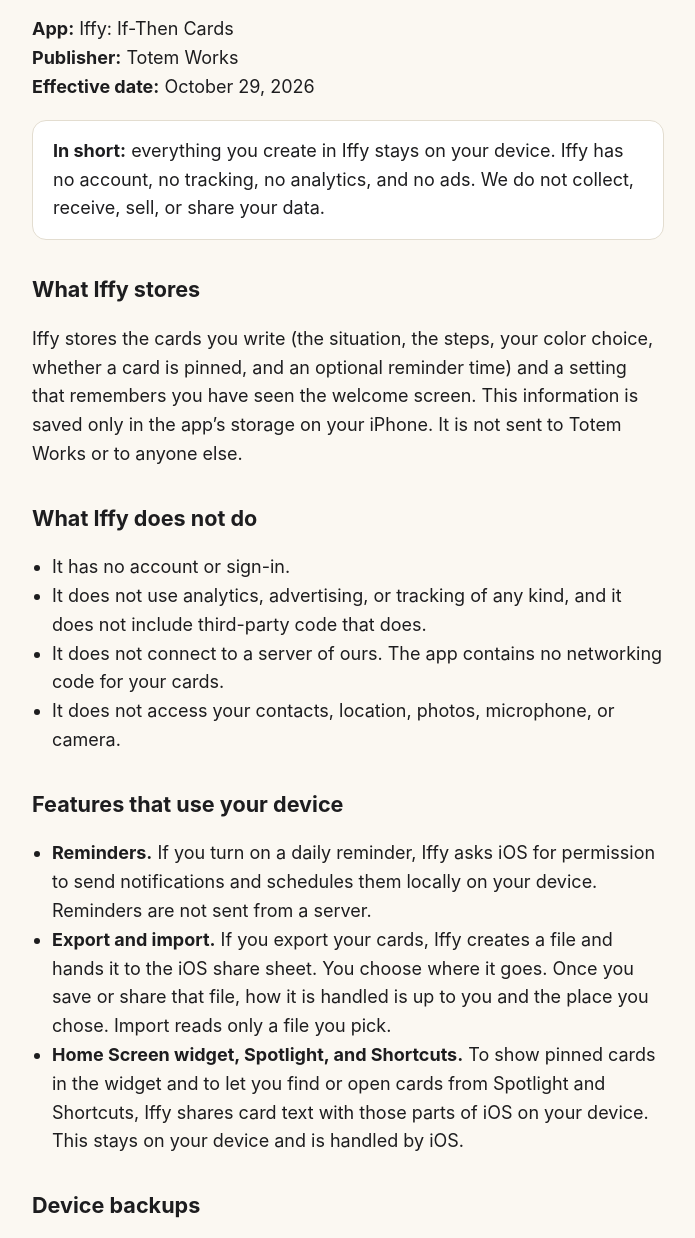
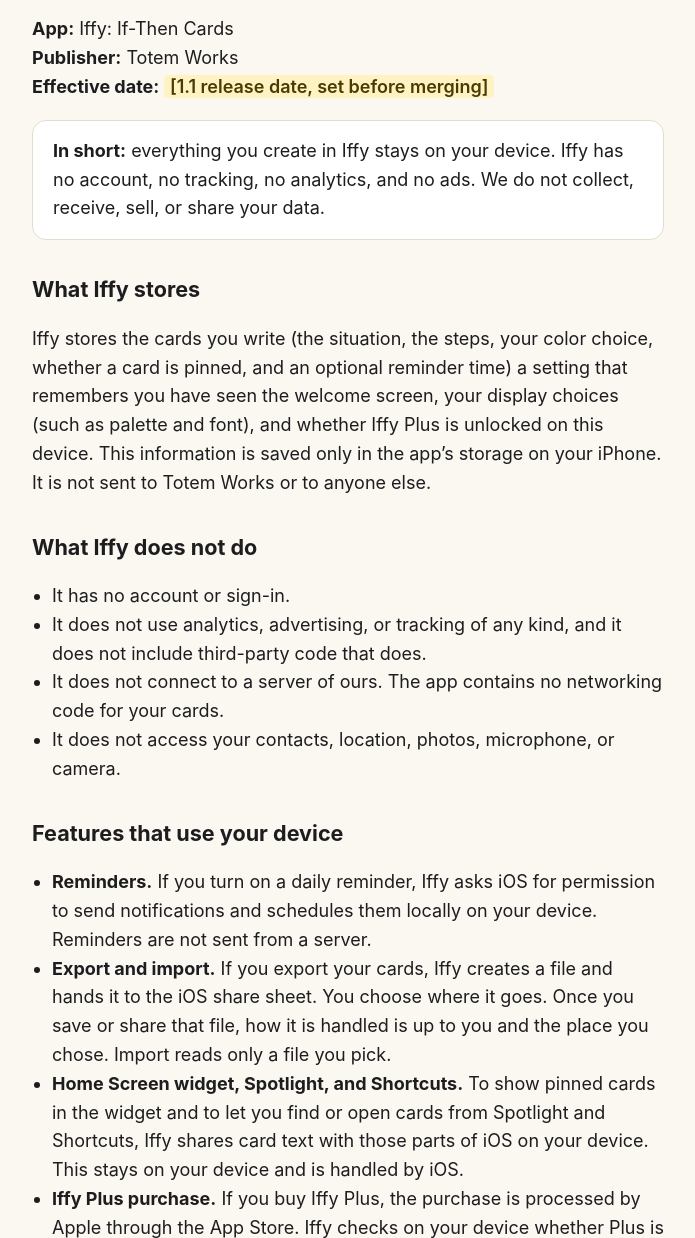
Before and after one commit to ZoneoutReal/iffy-site, a plain HTML site: page privacy.html in a window 1280 px wide. Shown: the part 158-1396 px from the top of the page, without its empty margins (292-987 px from the left). Drawn offline with Linux system fonts and the light colour scheme.

Commit message:
Privacy: add Iffy Plus purchase paragraph; effective date placeholder for 1.1 release

```diff
--- a/privacy.html
+++ b/privacy.html
@@ -16,14 +16,14 @@
     <h1>Privacy Policy</h1>
     <p><strong>App:</strong> Iffy: If-Then Cards<br>
     <strong>Publisher:</strong> Totem Works<br>
-    <strong>Effective date:</strong> October 29, 2026</p>
+    <strong>Effective date:</strong> <span class="todo">[1.1 release date, set before merging]</span></p>
 
     <div class="card">
       <strong>In short:</strong> everything you create in Iffy stays on your device. Iffy has no account, no tracking, no analytics, and no ads. We do not collect, receive, sell, or share your data.
     </div>
 
     <h2>What Iffy stores</h2>
-    <p>Iffy stores the cards you write (the situation, the steps, your color choice, whether a card is pinned, and an optional reminder time) and a setting that remembers you have seen the welcome screen. This information is saved only in the app&rsquo;s storage on your iPhone. It is not sent to Totem Works or to anyone else.</p>
+    <p>Iffy stores the cards you write (the situation, the steps, your color choice, whether a card is pinned, and an optional reminder time) a setting that remembers you have seen the welcome screen, your display choices (such as palette and font), and whether Iffy Plus is unlocked on this device. This information is saved only in the app&rsquo;s storage on your iPhone. It is not sent to Totem Works or to anyone else.</p>
 
     <h2>What Iffy does not do</h2>
     <ul>
@@ -38,6 +38,7 @@
       <li><strong>Reminders.</strong> If you turn on a daily reminder, Iffy asks iOS for permission to send notifications and schedules them locally on your device. Reminders are not sent from a server.</li>
       <li><strong>Export and import.</strong> If you export your cards, Iffy creates a file and hands it to the iOS share sheet. You choose where it goes. Once you save or share that file, how it is handled is up to you and the place you chose. Import reads only a file you pick.</li>
       <li><strong>Home Screen widget, Spotlight, and Shortcuts.</strong> To show pinned cards in the widget and to let you find or open cards from Spotlight and Shortcuts, Iffy shares card text with those parts of iOS on your device. This stays on your device and is handled by iOS.</li>
+      <li><strong>Iffy Plus purchase.</strong> If you buy Iffy Plus, the purchase is processed by Apple through the App Store. Iffy checks on your device whether Plus is unlocked, using Apple&rsquo;s signed purchase record. We do not receive your name, payment details, or Apple Account information.</li>
     </ul>
 
     <h2>Device backups</h2>
```
